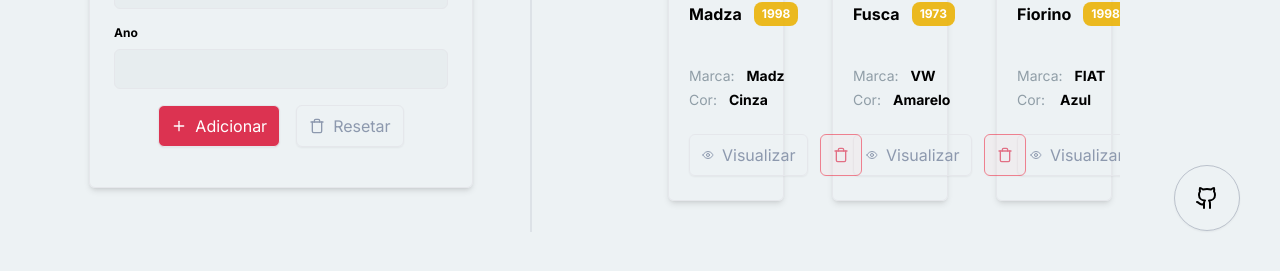
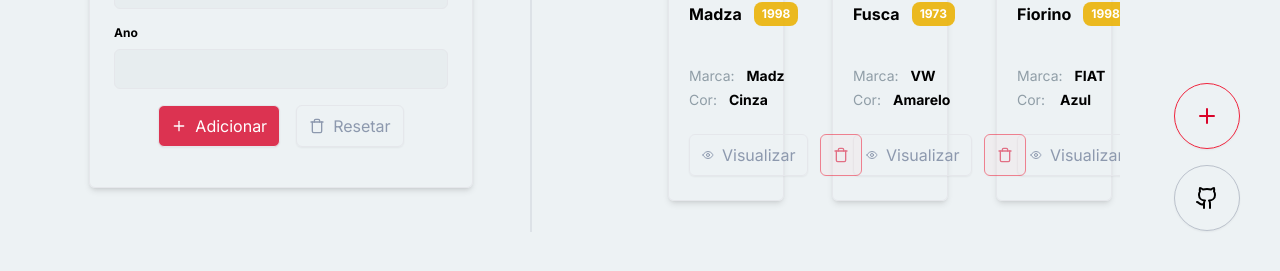
Before and after one commit to RenanFachin/PUCRS_hotwheels-CRUD, a React (Vite) app: page /cars in a window 1280 px wide. Shown: the part 529-800 px from the top of the page. Built offline with nearby package versions, Linux system fonts and the light colour scheme.

Commit message:
feat: Adiciona widget para adicionar um registro de carro em qualquer local da aplicação

```diff
--- /dev/null
+++ b/src/components/add-car-widget.tsx
@@ -0,0 +1,33 @@
+import * as Dialog from '@radix-ui/react-dialog'
+import * as Tooltip from '@radix-ui/react-tooltip'
+import { Plus, X } from 'lucide-react'
+
+import { CarForm } from './car-form'
+
+export function AddCarWidget() {
+  return (
+    <Dialog.Root>
+      <Dialog.Trigger asChild>
+        <button className="hover:highlight-500 group  rounded-full border border-highlight-300 p-5 text-highlight-500 shadow-sm transition-all hover:scale-110">
+          <Plus className="size-6 group-hover:scale-110" />
+        </button>
+      </Dialog.Trigger>
+
+      <Dialog.Portal>
+        <Dialog.Overlay className="fixed inset-0 bg-black/70 data-[state=open]:animate-overlayShow" />
+
+        <Dialog.Content className="fixed left-1/2 top-1/2 w-full max-w-[400px] -translate-x-1/2 -translate-y-1/2 rounded-md bg-primary-100 outline-none">
+          <Dialog.Title className="text-center text-xl font-bold">
+            Adicionar carro
+          </Dialog.Title>
+
+          <Dialog.Close className="absolute right-0 top-0 bg-slate-800/10 p-2 text-primary-600 hover:text-primary-500">
+            <X className="size-3" />
+          </Dialog.Close>
+
+          <CarForm />
+        </Dialog.Content>
+      </Dialog.Portal>
+    </Dialog.Root>
+  )
+}
--- a/src/components/alert-dialog-button.tsx
+++ b/src/components/alert-dialog-button.tsx
@@ -21,9 +21,9 @@ export function AlertDialogButton({ car }: AlertDialogButtonProps) {
       </AlertDialog.Trigger>
 
       <AlertDialog.Portal>
-        <AlertDialog.Overlay className="data-[state=open]:animate-overlayShow fixed inset-0 bg-black/70" />
+        <AlertDialog.Overlay className="fixed inset-0 bg-black/70 data-[state=open]:animate-overlayShow" />
 
-        <AlertDialog.Content className="data-[state=open]:animate-contentShow fixed left-[50%] top-[50%] max-h-[85vh] w-[90vw] max-w-[500px] translate-x-[-50%] translate-y-[-50%] space-y-4 rounded-[6px] bg-white p-[25px] text-primary-800 shadow-[hsl(206_22%_7%_/_35%)_0px_10px_38px_-10px,_hsl(206_22%_7%_/_20%)_0px_10px_20px_-15px] focus:outline-none">
+        <AlertDialog.Content className="fixed left-[50%] top-[50%] max-h-[85vh] w-[90vw] max-w-[500px] translate-x-[-50%] translate-y-[-50%] space-y-4 rounded-[6px] bg-white p-[25px] text-primary-800 shadow-[hsl(206_22%_7%_/_35%)_0px_10px_38px_-10px,_hsl(206_22%_7%_/_20%)_0px_10px_20px_-15px] data-[state=open]:animate-contentShow focus:outline-none">
           <AlertDialog.Title className="text-lg font-black">
             Você tem certeza que deseja excluir este item?
           </AlertDialog.Title>
--- a/src/components/github-widget.tsx
+++ b/src/components/github-widget.tsx
@@ -5,7 +5,7 @@ export function GithubWidget() {
     <Link
       to="https://github.com/RenanFachin"
       target="_blank"
-      className="fixed bottom-10 right-10 rounded-full border border-primary-600/40 p-5 shadow-sm transition-all hover:scale-110 hover:border-primary-900"
+      className="rounded-full border border-primary-600/40 p-5 shadow-sm transition-all hover:scale-110 hover:border-primary-900"
     >
       <svg
         xmlns="http://www.w3.org/2000/svg"
--- a/src/pages/_layouts/app.tsx
+++ b/src/pages/_layouts/app.tsx
@@ -1,5 +1,6 @@
 import { Outlet } from 'react-router-dom'
 
+import { AddCarWidget } from '@/components/add-car-widget'
 import { GithubWidget } from '@/components/github-widget'
 import { Navbar } from '@/components/navbar'
 
@@ -13,7 +14,10 @@ export function AppLayout() {
         <Outlet />
       </div>
 
-      <GithubWidget />
+      <div className="fixed bottom-10 right-10 flex flex-col gap-4">
+        <AddCarWidget />
+        <GithubWidget />
+      </div>
     </div>
   )
 }
--- a/tailwind.config.js
+++ b/tailwind.config.js
@@ -18,6 +18,9 @@ export default {
         highlight: {
           300: '#EF233C',
           500: '#D90429',
+          700: '#8C001E',
+          800: '#660019',
+          900: '#400013',
         },
       },
       fontFamily: {
```
Also changed, not shown: src/components/car-detail.tsx (+1 -8 lines).
